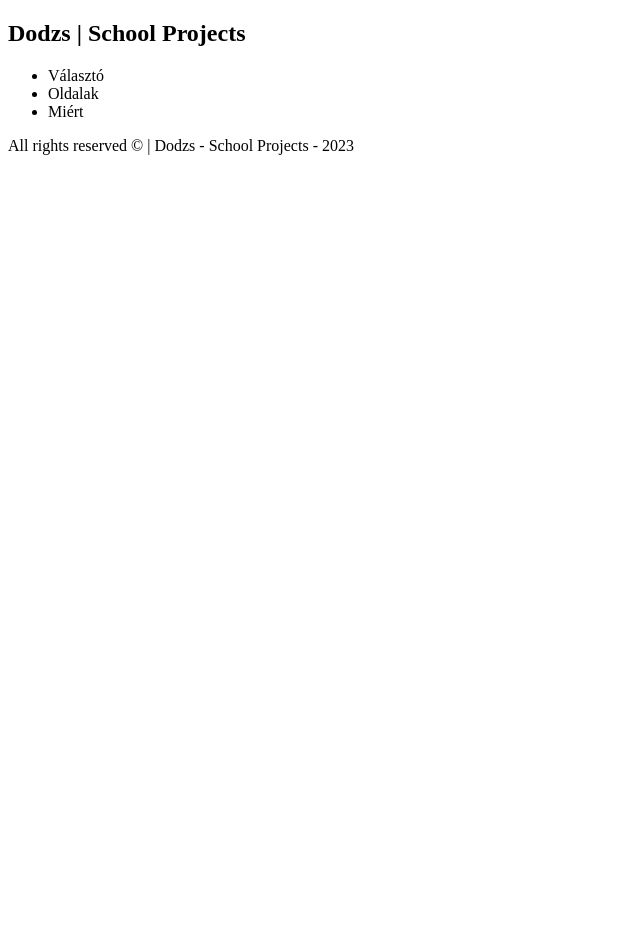
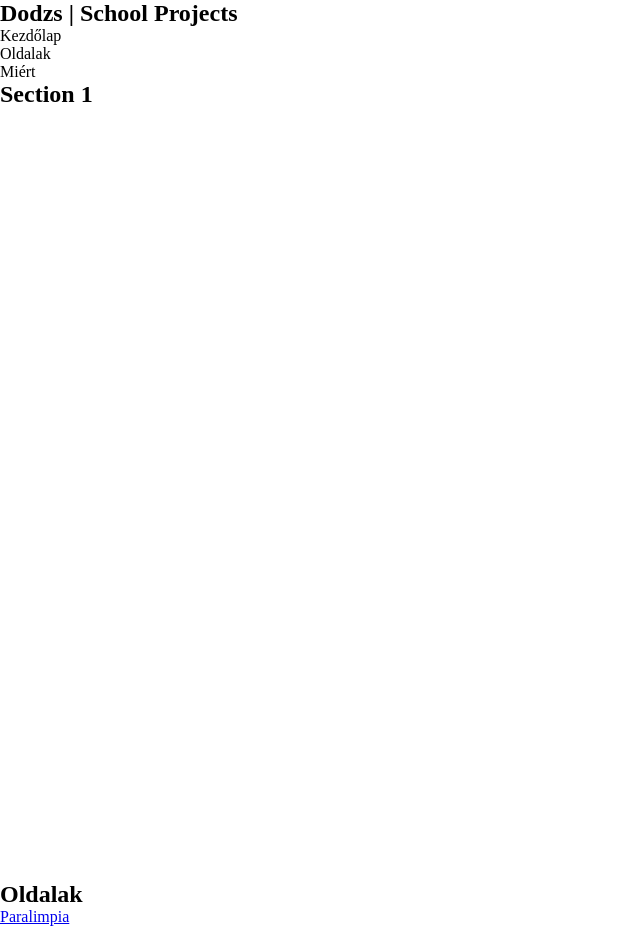
Before and after one commit to D0dzs/School-Projects, a plain HTML site: page index.html in a window 1280 px wide. Shown: the top 928 px of the page, without its empty margins (0-640 px from the left). Before the commit the page ends 800 px from the top, so only its background shows below. Drawn offline with Linux system fonts and the light colour scheme.

Commit message:
Szekciók; Alap CSS formázások

```diff
--- a/index.html
+++ b/index.html
@@ -18,13 +18,24 @@
       <nav>
         <h1>Dodzs | School Projects</h1>
         <ul>
-          <li>Választó</li>
+          <li>Kezdőlap</li>
           <li>Oldalak</li>
           <li>Miért</li>
         </ul>
       </nav>
     </header>
-    <main></main>
+    <main>
+      <section id="hero-screen">
+        <h1>Section 1</h1>
+      </section>
+      <section id="websites">
+        <h1>Oldalak</h1>
+        <a href="./projects/paralimpia/index.html" target="_blank">Paralimpia</a>
+      </section>
+      <section id="why">
+        <h1>Miért</h1>
+      </section>
+    </main>
     <footer>
         <p>
             All rights reserved &copy; | Dodzs - School Projects - 2023
--- a/style.css
+++ b/style.css
@@ -0,0 +1,15 @@
+* {
+  box-sizing: border-box;
+  scroll-behavior: smooth;
+  margin: 0;
+  padding: 0;
+}
+
+html, body {
+    height: 100%;
+    width: 100%;
+}
+
+section {
+    height: 100vh;
+}
```
